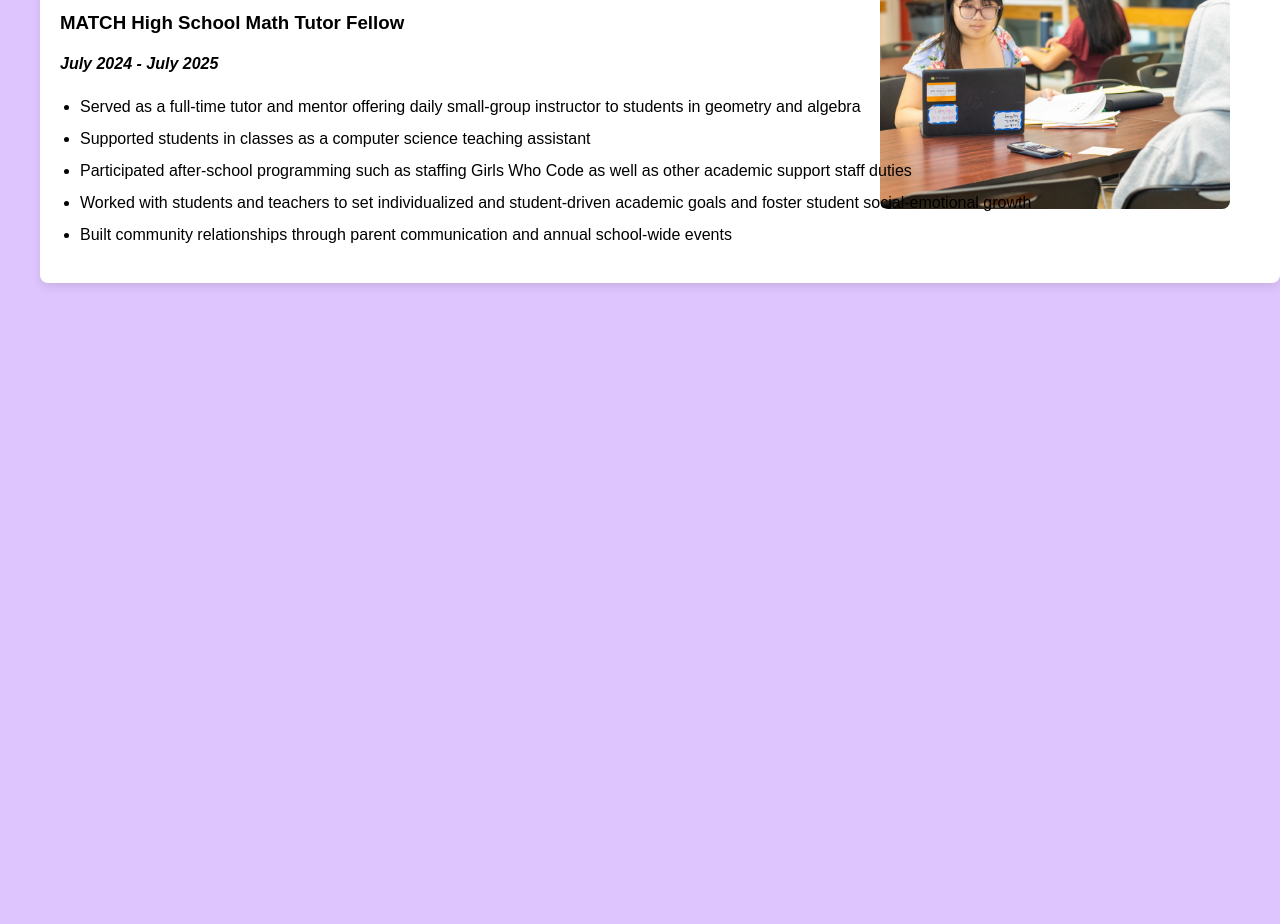
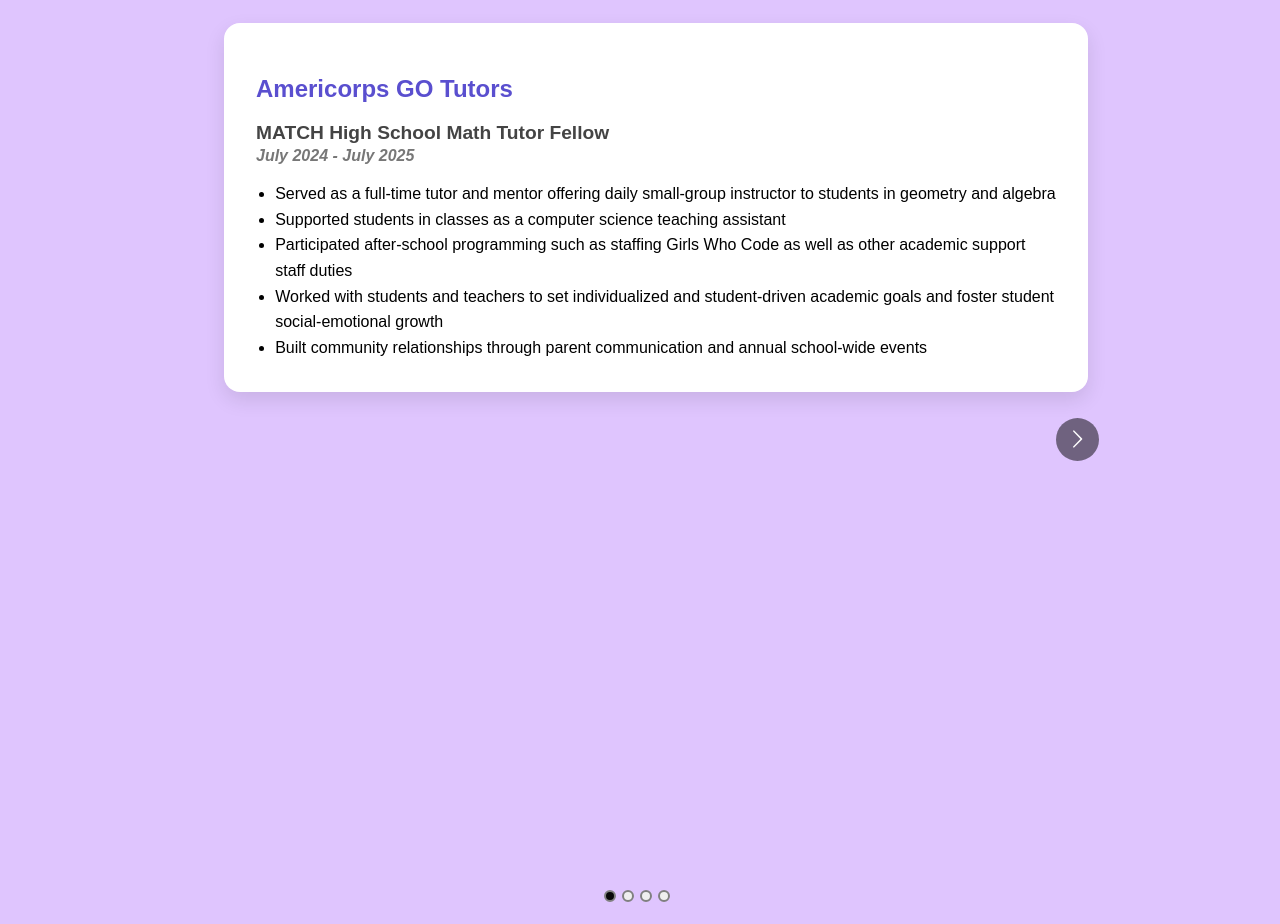
Before and after one commit to lauriealiu/lauriealiu.github.io, a React (Create React App) app: page /resume in a window 1280 px wide. Shown: the part 360-1284 px from the top of the page. Before the commit the page ends 800 px from the top, so only its background shows below. Built offline with nearby package versions, Linux system fonts and the light colour scheme.

Commit message:
carousel!

```diff
--- a/package.json
+++ b/package.json
@@ -9,8 +9,9 @@
     "@testing-library/user-event": "^13.5.0",
     "react": "^19.1.0",
     "react-dom": "^19.1.0",
+    "react-multi-carousel": "^2.8.6",
     "react-router-dom": "^7.6.2",
-    "react-scripts": "5.0.1",
+    "react-scripts": "^5.0.1",
     "web-vitals": "^2.1.4"
   },
   "scripts": {
--- a/src/pages/Resume.js
+++ b/src/pages/Resume.js
@@ -1,11 +1,40 @@
 import React from 'react';
 import tutor from '../assets/photos/tutor.png';
+import Carousel from 'react-multi-carousel';
+import 'react-multi-carousel/lib/styles.css';
 
 
 function Resume() {
+  const responsive = {
+    desktop: {
+      breakpoint: { max: 3000, min: 1024 },
+      items: 1
+    },
+    tablet: {
+      breakpoint: { max: 1024, min: 768 },
+      items: 1
+    },
+    mobile: {
+      breakpoint: { max: 768, min: 0 },
+      items: 1
+    }
+  };
+
   return (
-    <div className="resume-box">
+    <div className="resume-carousel">
       <h1> WORK EXPERIENCE </h1>
+      <Carousel
+        responsive={responsive}
+        swipeable
+        draggable
+        showDots
+        infinite={false}
+        keyBoardControl
+        containerClass="carousel-container"
+        dotListClass="custom-dot-list"
+        itemClass="carousel-item-padding-40-px"
+      >
+        <div className="card">
           <h2>Americorps GO Tutors</h2>
           <h3> MATCH High School Math Tutor Fellow </h3>
           <h4> <em>July 2024 - July 2025</em></h4>
@@ -16,7 +45,73 @@
             <li>Worked with students and teachers to set individualized and student-driven academic goals and foster student social-emotional growth </li>
             <li>Built community relationships through parent communication and annual school-wide events</li>
           </ul>
-      <img src={tutor} alt="Me tutoring!" />
+          {/*img src={tutor} alt="Me tutoring!" */}
+        </div>
+
+        <div className="card">
+          <h2>University of California, Santa Cruz - College Nine</h2>
+          <h3> International Living Center Intern </h3>
+          <h4> <em>Jan 2022 - June 2024</em></h4>
+          <ul>
+            <li>Coordinated events and improves the quality of life for the residents of the International Living Center (ILC) at UC Santa Cruz</li>
+            <li>Organized, hosted, and planned events every other week that hosted residents of the ILC usually averaging around 30-70 people</li>
+            <li>Handled budgeting year-round for programming for the ILC</li>
+            <li>Notetaker for weekly meetings</li>
+            <li>Communicated between residents and ResLife about improvements around the ILC to ensure a fun and positive living experience for both domestic and international residents</li>
+            <li>Assisted other staff members and RAs for their own events, ranging from 20 to 300 guests</li>
+            <li>Handled numerous purchase orders and contacted vendors</li>
+          </ul>
+
+          <h3>CLNI-85 Instructor </h3>
+          <h4> <em>Dec 2022 - Mar 2023</em></h4>
+          <ul>
+            <li>Taught a class (CLNI-85) revolving around themes of global action, social justice, and international perspectives</li>
+            <li>Assisted Crown College freshmen during the fall quarter in integrating them into college life and to help them succeed in Crown 1 course</li>
+            <li>Created Discord channels and facilitated conversation and communication to help students in an efficient manner</li>
+          </ul>
+
+          <h3>Crown College Peer Navigator </h3>
+          <h4> <em>Sep 2021 - Dec 2021</em></h4>
+          <ul>
+            <li>Attended and provided help for two professors for three separate core classes </li>
+            <li>Created lesson plans and presented lectures weekly to a class of 22</li>
+            <li>Received an A+ and college credits for teaching</li>
+          </ul>
+        </div>
+
+        <div className="card">
+          <h2>Spacelab</h2>
+          <h3> Frontend Developer </h3>
+          <h4> <em>Jun 2023 - Aug 2023</em></h4>
+          <ul>
+            <li>Worked on the 3D Exoplanetarium project, which aims to find objects of interest for astronomers to explore</li>
+            <li>Solely built and implemented brand-new database from scratch onto the project based on the provided Figma design using React, Javascript, and scss, which opens up NASA and CalTech data about the selected exoplanet</li>
+            <li>Attended weekly scrum meetings and participated in agile project management techniques</li>
+          </ul>
+
+        </div>
+
+        <div className="card">
+          <h2>Lawrence Livermore National Laboratory</h2>
+          <h3>Computing Intern</h3>
+          <h4> <em>Jun 2022 - Sep 2022</em></h4>
+          <ul>
+            <li>Worked on the CasCon+ project, which was a simulation to model water and how it runs among various systems and tests for errors in how it could fail</li>
+            <li>Designed documents that could be easily read by decision-makers that compiled all the CasCon+ information into easy-to-read papers that contained all the information about the project and various inputs and outputs from simulation runs</li>
+            <li>Wrote a Javascript script that could take the information inputted into a PDF document (designed by me) into a spreadsheet that displays all the crucial information from the document and the simulation results.</li>
+          </ul>
+
+
+          <h3>Cybersecurity Intern</h3>
+          <h4> <em>Jun 2019 - Aug 2019</em></h4>
+          <ul>
+            <li>Created a script in Python that deleted unnecessary alerts for the Thinkst Canary API</li>
+            <li>Gained experience using Splunk Fundamentals and gained Splunk Fundamentals I certification</li>
+          </ul>
+
+        </div>
+
+      </Carousel>
     </div>
   );
 }
--- a/src/styles.css
+++ b/src/styles.css
@@ -143,3 +143,78 @@
   margin-bottom: 8px;
   line-height: 1.5;
 }
+
+.resume-carousel {
+  max-width: 1000px;
+  margin: 0 auto;
+  padding: 20px;
+}
+
+.card {
+  background: #fff;
+  padding: 2rem;
+  border-radius: 16px;
+  box-shadow: 0 8px 20px rgba(0, 0, 0, 0.1);
+  margin: 1rem auto;
+  max-width: 800px;
+}
+
+.resume-carousel h1 {
+  text-align: center;
+  font-size: 2rem;
+  margin-bottom: 2rem;
+}
+
+.card h2 {
+  color: #5A4FCF;
+  font-size: 1.5rem;
+  margin-bottom: 0.2rem;
+}
+
+.card h3 {
+  font-size: 1.2rem;
+  color: #444;
+  margin-bottom: 0.2rem;
+}
+
+
+.card h4 {
+  font-style: italic;
+  color: #777;
+  margin-top: 0;
+  margin-bottom: 1rem;
+}
+
+.card ul {
+  padding-left: 1.2rem;
+  list-style-type: disc;
+  line-height: 1.6;
+}
+
+
+.card img {
+  margin-top: 20px;
+  max-width: 100%;
+  height: auto;
+  border-radius: 6px;
+}
+
+.carousel-container {
+  padding: 2rem 1rem;
+}
+
+.custom-dot-list {
+  bottom: -30px;
+}
+
+.react-multi-carousel-dot--active button {
+  background-color: #5A4FCF;
+}
+
+.card {
+  transition: transform 0.3s ease;
+}
+
+.card:hover {
+  transform: translateY(-5px);
+}
```
Also changed, not shown: 1 other file (tests, documents, lock files or other folders). Lines whose indentation alone changed are shown as unchanged.
